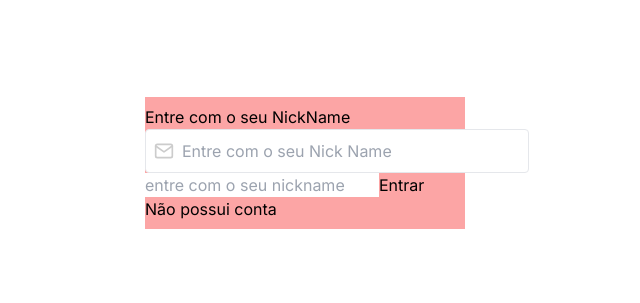
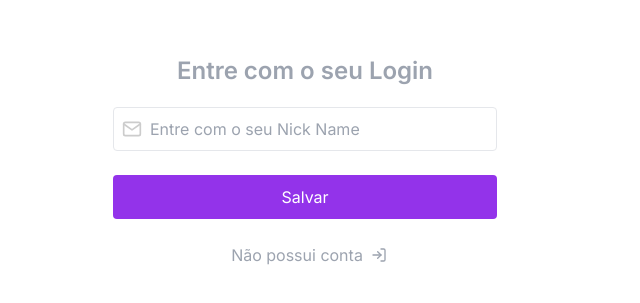
Before and after one commit to Luke0195/spring-games-front, a Next.js app: page /signin in a window 1280 px wide. Shown: the part 237-540 px from the top of the page, without its empty margins (335-975 px from the left). Built offline with nearby package versions, Linux system fonts and the light colour scheme.

Commit message:
fix: test error

```diff
--- a/src/app/signin/page.tsx
+++ b/src/app/signin/page.tsx
@@ -1,33 +1,31 @@
 'use client'
 import React from 'react'
-import { FiMail } from 'react-icons/fi'
-import { InputRoot } from '@/components/Form/Input'
+import { FiMail, FiLogIn } from 'react-icons/fi'
+import { InputRoot, ButtonRoot } from '@/components'
 import Link from 'next/link'
 
 export default function SignIn() {
-  const [disabled, setDisabled] = React.useState<boolean>(true)
-
   return (
     <div className="w-full h-screen flex items-center justify-center align-middle">
-      <div className="w-3/12  py-2 items-center justify-center align-middle bg-red-300">
-        <h1> Entre com o seu NickName</h1>
-        <form>
+      <div className="w-3/12  py-2 items-center  justify-center align-middle ">
+        <h1 className="text-gray-400 font-semibold text-2xl w-full text-center py-2">
+          Entre com o seu Login
+        </h1>
+        <form className="flex flex-col justify-center items-center py-3">
           <InputRoot.InputWrapper>
             <InputRoot.InputIcon icon={FiMail} color="#ccc" size={20} />
             <InputRoot.InputContent placeholder="Entre com o seu Nick Name" />
           </InputRoot.InputWrapper>
-          <input type="text" placeholder="entre com o seu nickname" />
-          <button
-            disabled={disabled}
-            onClick={() => {
-              setDisabled((prev) => !prev)
-            }}>
-            Entrar
-          </button>
+          <ButtonRoot.ButtonWrapper className="w-96 h-11 bg-purple-600 rounded text-white my-6">
+            <ButtonRoot.ButtonContent> Salvar </ButtonRoot.ButtonContent>
+          </ButtonRoot.ButtonWrapper>
+          <Link
+            href={'Não possui conta'}
+            className="flex items-center hover:text-gray-700">
+            <span className="px-2 text-gray-400 "> Não possui conta</span>
+            <FiLogIn className="text-gray-400" />
+          </Link>
         </form>
-        <Link href={'Não possui conta'}>
-          <span> Não possui conta</span>
-        </Link>
       </div>
     </div>
   )
--- /dev/null
+++ b/src/components/Form/Button/button-content.tsx
@@ -0,0 +1,8 @@
+interface ButtonContentProps {
+  children: React.ReactNode
+}
+
+export function ButtonContent(props: ButtonContentProps) {
+  const { children } = props
+  return children
+}
--- /dev/null
+++ b/src/components/Form/Button/button-wrapper.tsx
@@ -0,0 +1,7 @@
+import { type ButtonHTMLAttributes } from 'react'
+
+interface ButtonWrapperProps extends ButtonHTMLAttributes<HTMLButtonElement> {}
+
+export function ButtonWrapper(props: ButtonWrapperProps) {
+  return <button className={props.className} {...props}></button>
+}
--- /dev/null
+++ b/src/components/Form/Button/index.tsx
@@ -0,0 +1,7 @@
+import { ButtonContent } from './button-content'
+import { ButtonWrapper } from './button-wrapper'
+
+export const ButtonRoot = {
+  ButtonWrapper,
+  ButtonContent,
+}
--- /dev/null
+++ b/src/components/Form/index.ts
@@ -0,0 +1,2 @@
+export * from './Button'
+export * from './Input'
--- /dev/null
+++ b/src/components/index.ts
@@ -0,0 +1 @@
+export * from './Form'
```
Also changed, not shown: 1 other file (tests, documents, lock files or other folders).
